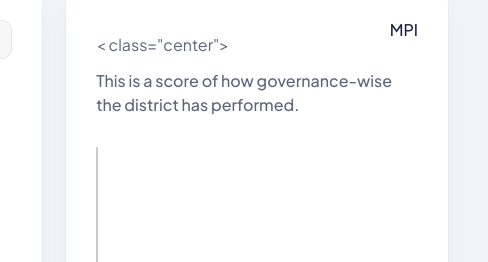
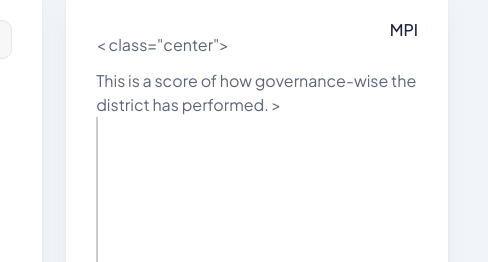
Before and after one commit to Jsdogbey/districtprofile, a website: page index.html in a window 1280 px wide. Shown: the part 432-694 px from the top of the page, 792-1280 px from the left. Drawn offline with Linux system fonts and the light colour scheme; a script that the page names is missing.

Commit message:
new addition

```diff
--- a/index.html
+++ b/index.html
@@ -594,7 +594,8 @@
                 <div class="title d-flex flex-wrap align-items-center justify-content-between">
                   < class="center">
                     <h6 class="text-medium mb-30">MPI</h6>
-                    <div <h6 class="text-medium mb-30">This is a score of how governance-wise the district has performed.</h6>
+                    <div <h6>This is a score of how governance-wise the district has performed.
+                                        </h6> >
                     </div>
                   <!-- </div>
                   <div style="min-height:1655px" id="datawrapper-vis-qPfYY"><script type="text/javascript" defer src="https://datawrapper.dwcdn.net/qPfYY/embed.js" charset="utf-8" data-target="#datawrapper-vis-qPfYY" overflow-y: auto;></script><noscript><img src="https://datawrapper.dwcdn.net/qPfYY/full.png" alt="" />
```
